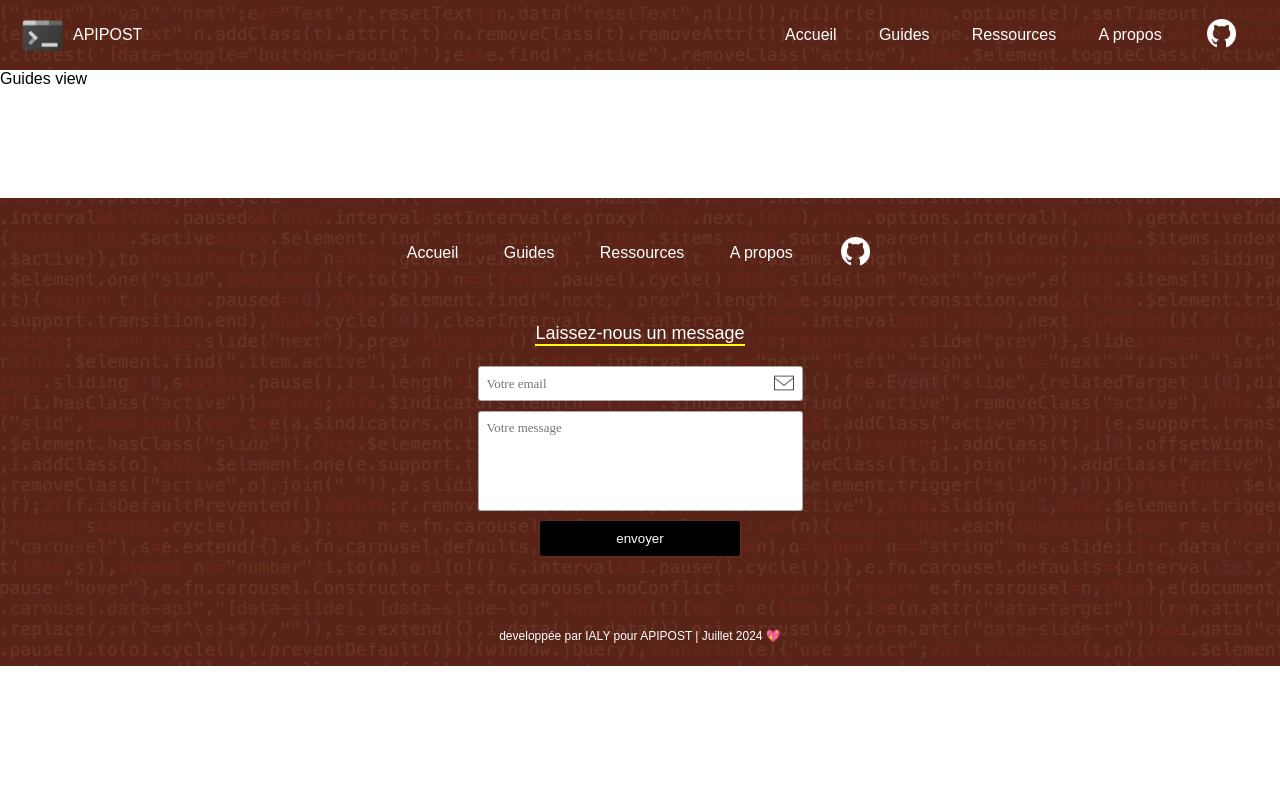
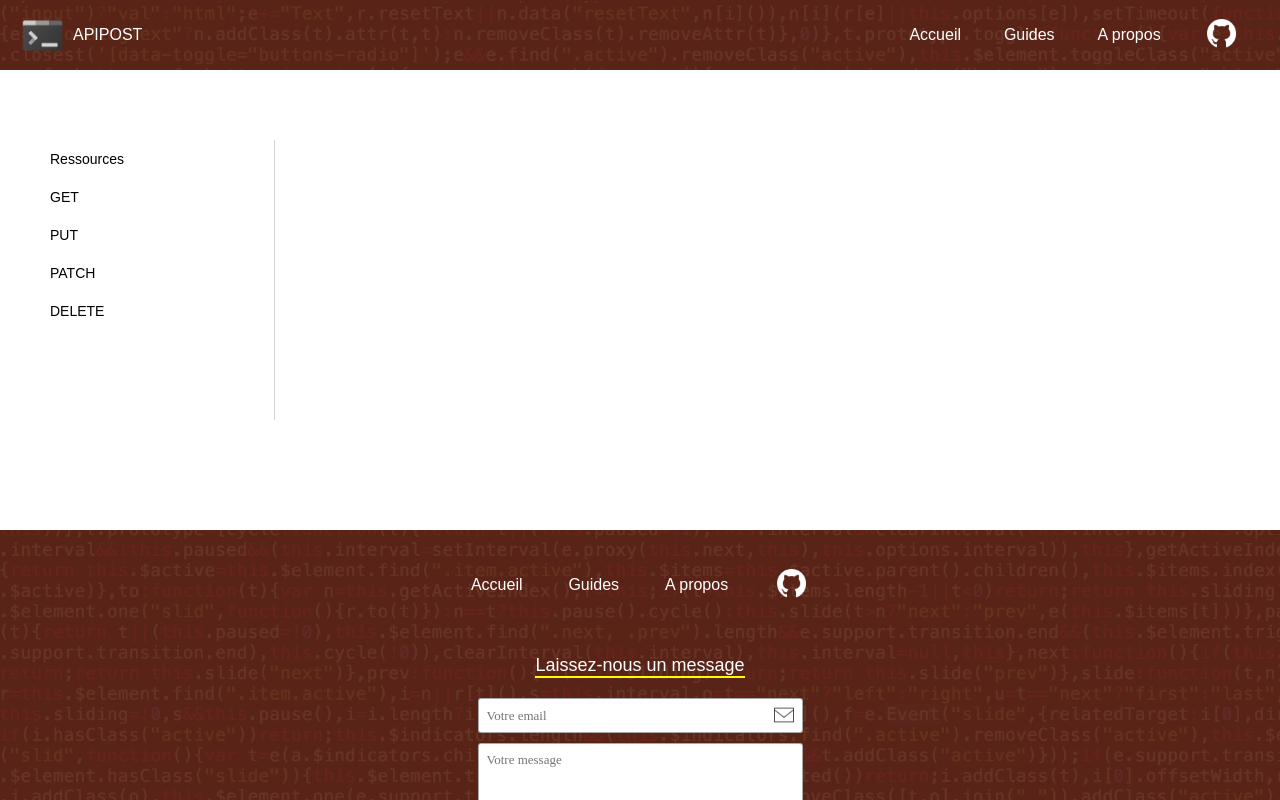
Before and after one commit to IALYFrancisco/APIPOST, a Vue app: page /guides in a window 1280 px wide. Shown: the top 800 px of the page. Built offline with nearby package versions, Linux system fonts and the light colour scheme.

Commit message:
suppression de la page ressources

```diff
--- a/src/components/FooterComponent.vue
+++ b/src/components/FooterComponent.vue
@@ -8,9 +8,6 @@
           </li>
           <li>
             <RouterLink to="/guides">Guides</RouterLink>
-          </li>
-          <li>
-            <RouterLink to="/ressources">Ressources</RouterLink>
           </li>
           <li>
             <RouterLink to="/apropos">A propos</RouterLink>
@@ -87,7 +84,7 @@ div.bg_image footer nav.for_navigation {
 div.bg_image footer nav.for_navigation ul {
   display: flex;
   justify-content: space-around;
-  width: 40%;
+  width: 30%;
   align-items: center;
 }
 
--- /dev/null
+++ b/src/components/GuidesBlogComponent.vue
@@ -0,0 +1,90 @@
+<template>
+  <div class="aproposblog">
+    <ul>
+      <li>
+        <span class="title">
+          <p class="question">
+            <RouterLink to="/apropos" exact-active-class="router-link-active"
+              >Ressources</RouterLink
+            >
+          </p>
+        </span>
+      </li>
+      <li>
+        <span class="title">
+          <p class="question">
+            <RouterLink to="/apropos/avec quoiestelledeveloppee"
+              >GET</RouterLink
+            >
+          </p>
+        </span>
+      </li>
+      <li>
+        <span class="title">
+          <p class="question">
+            <RouterLink to="/apropos/etapesdedeveloppement">PUT</RouterLink>
+          </p>
+        </span>
+      </li>
+      <li>
+        <span class="title">
+          <p class="question">
+            <RouterLink to="/apropos/github">PATCH</RouterLink>
+          </p>
+        </span>
+      </li>
+      <li>
+        <span class="title">
+          <p class="question">
+            <RouterLink to="/apropos/github">DELETE</RouterLink>
+          </p>
+        </span>
+      </li>
+    </ul>
+  </div>
+</template>
+
+<style scoped>
+div.aproposblog {
+  border-right: 0.1px solid #33333334;
+  width: 225px;
+  height: 35vh;
+  margin-left: -200px;
+  margin-top: 50px;
+  margin-right: 70px;
+  font-size: 14px;
+  line-height: 38px;
+}
+
+div.aproposblog ul li span.title p.question a {
+  color: #000;
+  width: 100%;
+  height: 100%;
+  transition: 0.2s;
+}
+
+div.aproposblog ul li span.title p.question a.router-link-active {
+  border-left: 2px solid #5d2417;
+  padding-left: 10px;
+}
+
+@media only screen and (max-width: 1350px) {
+  div.aproposblog {
+    margin-left: -100px;
+  }
+
+  @media only screen and (max-width: 830px) {
+    div.aproposblog {
+      width: 215px;
+      margin-left: -130px;
+      margin-right: 20px;
+    }
+  }
+
+  @media only screen and (max-width: 750px) {
+    div.aproposblog {
+      display: none;
+    }
+  }
+}
+</style>
--- a/src/components/NavBarComponent.vue
+++ b/src/components/NavBarComponent.vue
@@ -10,9 +10,6 @@
       </li>
       <li>
         <RouterLink to="/guides">Guides</RouterLink>
-      </li>
-      <li>
-        <RouterLink to="/ressources">Ressources</RouterLink>
       </li>
       <li>
         <RouterLink to="/apropos">A propos</RouterLink>
@@ -35,9 +32,6 @@
       </li>
       <li>
         <RouterLink to="/guides">Guides</RouterLink>
-      </li>
-      <li>
-        <RouterLink to="/ressources">Ressources</RouterLink>
       </li>
       <li class="apropos" v-on:click="openAproposLi" v-bind:class="{ opened: openLiApropos }">
         A propos
@@ -140,7 +134,7 @@ nav.principal span#logo img {
 nav.principal ul {
   display: flex;
   justify-content: space-around;
-  width: 40%;
+  width: 30%;
   align-items: center;
 }
 
--- a/src/router/index.ts
+++ b/src/router/index.ts
@@ -7,7 +7,6 @@ import QuiladeveloppeeComponent from '@/components/QuiladeveloppeeComponent.vue'
 import AccueilView from '@/views/AccueilView.vue'
 import AproposView from '@/views/AproposView.vue'
 import GuidesView from '@/views/GuidesView.vue'
-import RessourcesView from '@/views/RessourcesView.vue'
 import { createRouter, createWebHistory } from 'vue-router'
 
 const router = createRouter({
@@ -26,11 +25,6 @@ const router = createRouter({
       path: '/guides',
       name: 'guides',
       component: GuidesView
-    },
-    {
-      path: '/ressources',
-      name: 'ressources',
-      component: RessourcesView
     },
     {
       path: '/apropos',
--- a/src/views/GuidesView.vue
+++ b/src/views/GuidesView.vue
@@ -1,11 +1,59 @@
 <template>
-    <div>Guides view</div>
-</template>
+    <div class="container">
+      <div class="left">
+        <GuidesBlogComponent />
+      </div>
+      <div class="right">
+        <RouterView />
+      </div>
+    </div>
+  </template>
 
 <script lang="ts">
+    import GuidesBlogComponent from '@/components/GuidesBlogComponent.vue';
+    import { RouterView } from 'vue-router'
 
-    export default {
-        name: 'GuidesView'
+  export default {
+    name: 'GuidesView',
+    components: {
+      GuidesBlogComponent,
+      RouterView
+    }
+  }
+</script>
+
+<style scoped>
+  div.container {
+    width: 900px;
+    height: max-content;
+    margin: 20px auto 0 auto;
+    display: flex;
+  }
+
+  @media only screen and (max-width: 1350px) {
+
+    div.container {
+      width: 80%;
+      margin-left: 150px;
     }
 
-</script>
+  }
+
+  @media only screen and (max-width: 830px) {
+
+    div.container {
+      width: 80%;
+      margin-left: 150px;
+    }
+
+  }
+
+  @media only screen and (max-width: 750px) {
+
+  div.container {
+    width: 100%;
+    margin: auto;
+  }
+
+  }
+</style>
--- a/src/views/RessourcesView.vue
+++ /dev/null
@@ -1,10 +0,0 @@
-<template>
-    <div>
-        Ressources view
-    </div>
-</template>
-<script lang="ts">
-    export default {
-        name: 'RessourcesView'
-    }
-</script>
```
